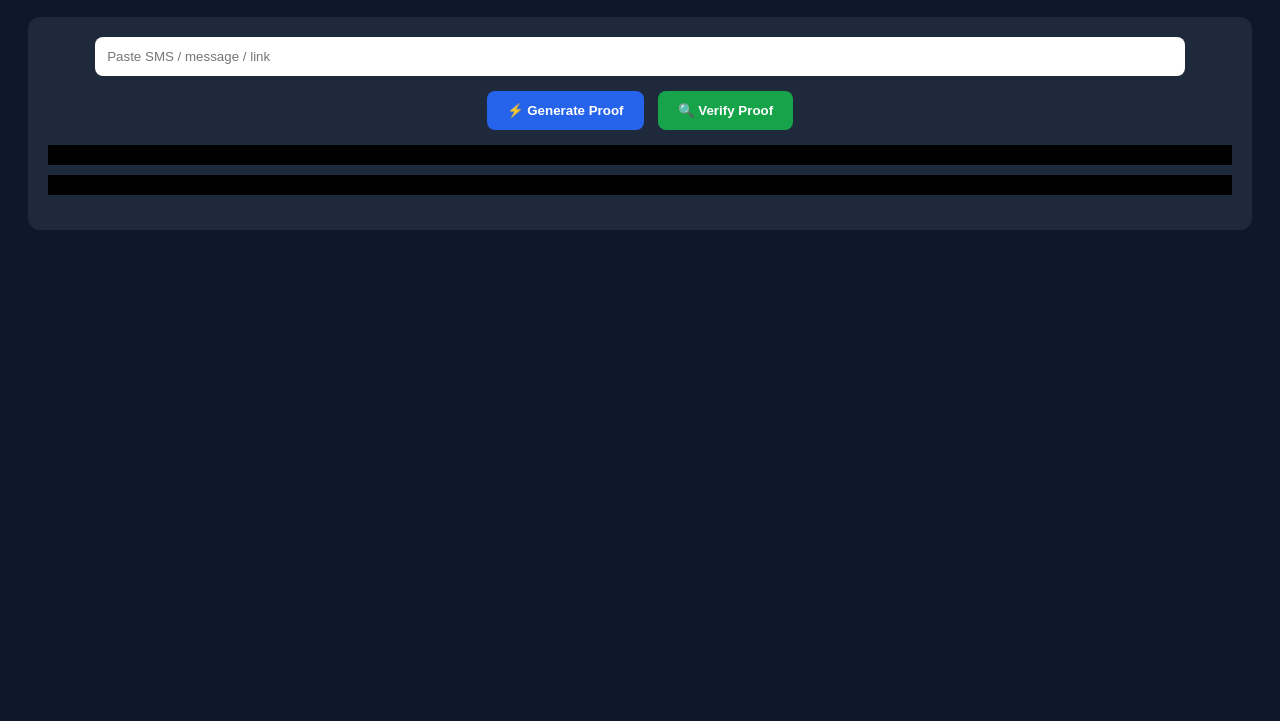
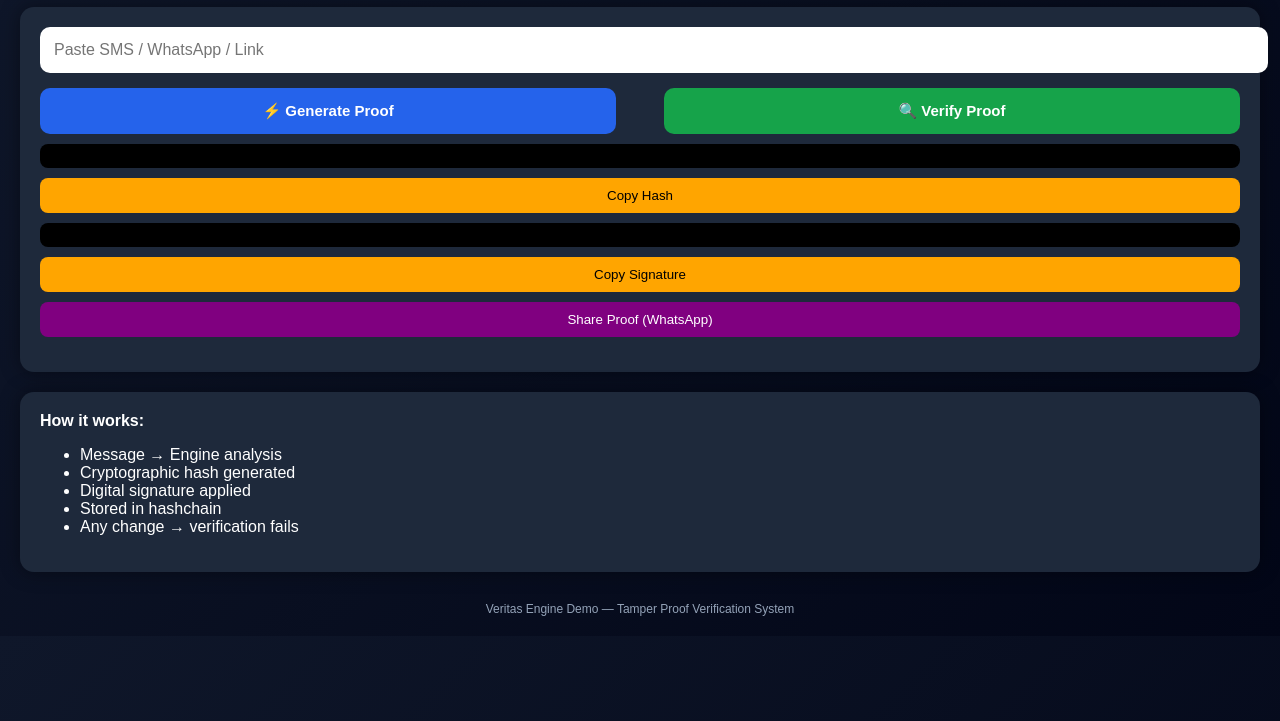
Before and after one commit to lcmaurya/veritasengine.in, a plain HTML site: page index.html in a window 1280 px wide. Shown: the part 79-800 px from the top of the page. Drawn offline with Linux system fonts and the light colour scheme.

Commit message:
Update index.html

```diff
--- a/index.html
+++ b/index.html
@@ -1,46 +1,81 @@
 <!DOCTYPE html><html>
 <head>
 <meta name="viewport" content="width=device-width, initial-scale=1.0">
-<title>Veritas Guard Demo</title><style>
+<title>Veritas Guard - Bank Demo</title><style>
 body {
   font-family: Arial;
-  background: #0f172a;
+  background: linear-gradient(135deg, #0f172a, #020617);
   color: white;
+  margin: 0;
+}
+
+.header {
+  padding: 20px;
   text-align: center;
+  font-size: 22px;
+  font-weight: bold;
+}
+
+.container {
   padding: 20px;
 }
 
 .card {
   background: #1e293b;
   padding: 20px;
-  border-radius: 12px;
-  margin-top: 20px;
+  border-radius: 14px;
+  box-shadow: 0 0 20px rgba(0,0,0,0.4);
 }
 
 input {
-  width: 90%;
+  width: 100%;
+  padding: 14px;
+  border-radius: 10px;
+  border: none;
+  font-size: 16px;
+  margin-bottom: 15px;
+}
+
+.btn {
+  width: 48%;
+  padding: 14px;
+  border-radius: 10px;
+  border: none;
+  font-weight: bold;
+  font-size: 15px;
+}
+
+.generate { background: #2563eb; color: white; }
+.verify { background: #16a34a; color: white; }
+
+.row {
+  display: flex;
+  justify-content: space-between;
+}
+
+.box {
+  background: black;
   padding: 12px;
   border-radius: 8px;
-  border: none;
-  margin-bottom: 10px;
+  font-size: 12px;
+  margin-top: 10px;
+  word-break: break-all;
 }
 
-button {
-  padding: 12px 20px;
+.actions button {
+  margin-top: 10px;
+  width: 100%;
+  padding: 10px;
+  border-radius: 8px;
   border: none;
-  border-radius: 8px;
-  margin: 5px;
-  font-weight: bold;
 }
 
-.generate {
-  background: #2563eb;
-  color: white;
-}
+.copy { background: orange; }
+.share { background: purple; color: white; }
 
-.verify {
-  background: #16a34a;
-  color: white;
+.status {
+  margin-top: 10px;
+  font-weight: bold;
 }
 
 .result {
@@ -49,18 +84,37 @@ button {
   font-weight: bold;
 }
 
-.hashbox {
-  background: black;
-  padding: 10px;
+.footer {
+  text-align: center;
+  margin-top: 30px;
   font-size: 12px;
-  word-break: break-all;
-  margin-top: 10px;
+  color: #94a3b8;
 }
-</style></head><body><h2>🛡️ Veritas Guard - Bank Demo</h2><div class="card"><input id="msg" placeholder="Paste SMS / message / link"><br><button class="generate" onclick="generate()">⚡ Generate Proof</button>
-<button class="verify" onclick="verify()">🔍 Verify Proof</button>
-
-<div id="status"></div><div class="hashbox" id="hash"></div>
-<div class="hashbox" id="sig"></div><div class="result" id="result"></div></div><script>
+</style></head><body><div class="header">
+🛡️ Veritas Guard — Fraud Proof Engine
+</div><div class="container"><div class="card"><input id="msg" placeholder="Paste SMS / WhatsApp / Link"><div class="row">
+<button class="btn generate" onclick="generate()">⚡ Generate Proof</button>
+<button class="btn verify" onclick="verify()">🔍 Verify Proof</button>
+</div><div class="status" id="status"></div><div class="box" id="hash"></div>
+<div class="actions">
+<button class="copy" onclick="copyHash()">Copy Hash</button>
+</div><div class="box" id="sig"></div>
+<div class="actions">
+<button class="copy" onclick="copySig()">Copy Signature</button>
+</div><div class="actions">
+<button class="share" onclick="share()">Share Proof (WhatsApp)</button>
+</div><div class="result" id="result"></div></div><div class="card" style="margin-top:20px;">
+<b>How it works:</b>
+<ul>
+<li>Message → Engine analysis</li>
+<li>Cryptographic hash generated</li>
+<li>Digital signature applied</li>
+<li>Stored in hashchain</li>
+<li>Any change → verification fails</li>
+</ul>
+</div><div class="footer">
+Veritas Engine Demo — Tamper Proof Verification System
+</div></div><script>
 
 let hash = "";
 let signature = "";
@@ -92,7 +146,6 @@ async function generate() {
   document.getElementById("status").innerText = "✅ Proof Generated";
   document.getElementById("hash").innerText = "Hash:\n" + hash;
   document.getElementById("sig").innerText = "Signature:\n" + signature;
-
 }
 
 async function verify() {
@@ -118,7 +171,21 @@ async function verify() {
 
   document.getElementById("result").innerText =
     data.valid ? "✅ VERIFIED (Authentic)" : "❌ FAILED (Tampered)";
+}
 
+function copyHash() {
+  navigator.clipboard.writeText(hash);
+  alert("Hash copied");
+}
+
+function copySig() {
+  navigator.clipboard.writeText(signature);
+  alert("Signature copied");
+}
+
+function share() {
+  const text = "Veritas Proof\nHash: " + hash + "\nSignature: " + signature;
+  window.open("https://wa.me/?text=" + encodeURIComponent(text));
 }
 
 </script></body>
```
